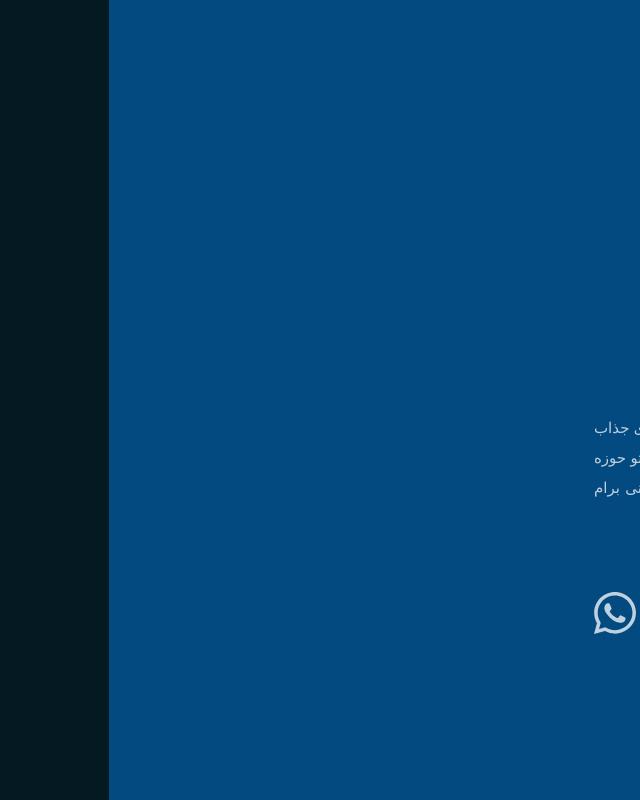
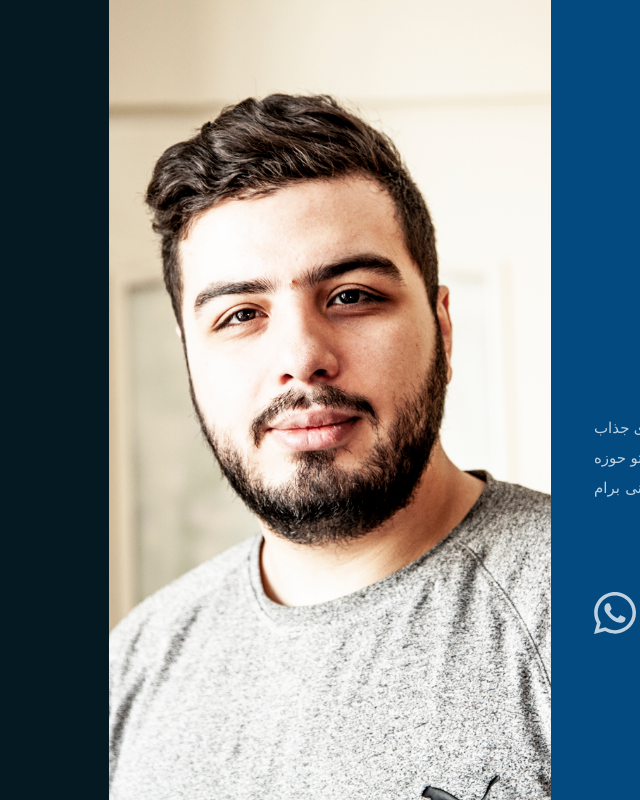
Before and after one commit to sharifiniaa/website, a Next.js app: page / in a window 1280 px wide. Shown: the whole page, without its empty margins (640-1280 px from the left). Built offline with nearby package versions, Linux system fonts and the light colour scheme; a web font is replaced by a local one.

Commit message:
add image and edit header info

```diff
--- a/assets/styles/sass/components/Header/_myInfo.scss
+++ b/assets/styles/sass/components/Header/_myInfo.scss
@@ -8,7 +8,7 @@
   &__title {
     margin-bottom: 0;
     margin-top: 12px;
-    font-size: 1rem;
+    font-size: 12px;
     line-height: 100%;
     color: map-get($colors, "blue");
   }
@@ -16,7 +16,7 @@
   &__content {
     margin-bottom: 0;
     margin-top: 15px;
-    font-size: 1.1rem;
+    font-size: 15px;
     color: map-get($colors, "pink");
   }
 }
--- /dev/null
+++ b/assets/styles/sass/components/Home/_home-left.scss
@@ -0,0 +1,8 @@
+.home-left{
+    flex: 1 0 0;
+    height: 100%;
+    background-image: url("/me.png");
+    background-repeat: no-repeat;
+    background-size: cover;
+    background-position: 50%;
+}
--- a/assets/styles/sass/components/Home/_index.scss
+++ b/assets/styles/sass/components/Home/_index.scss
@@ -1,3 +1,5 @@
 @import "./_home-right.scss";
 
+@import "./_home-left";
+
 @import "./_socials.scss"
--- /dev/null
+++ b/components/HomePage/HomeLeft.js
@@ -0,0 +1,7 @@
+import React from "react";
+
+const HomeLeft = () => {
+  return <div className="home-left" />;
+};
+
+export default HomeLeft;
--- a/containers/HomePage/Home.js
+++ b/containers/HomePage/Home.js
@@ -1,12 +1,14 @@
 import React from "react";
 
 import HomeRight from "../../components/HomePage/HomeRight";
+import HomeLeft from "../../components/HomePage/HomeLeft";
 
 const Home = (props) => {
   return (
     <div id="home" className="home-section full-with-section">
       <div className="home-section__holder">
         <HomeRight />
+        <HomeLeft />
       </div>
     </div>
   );
```
Also changed, not shown: assets/images/me.png (added), public/me.png (added).
